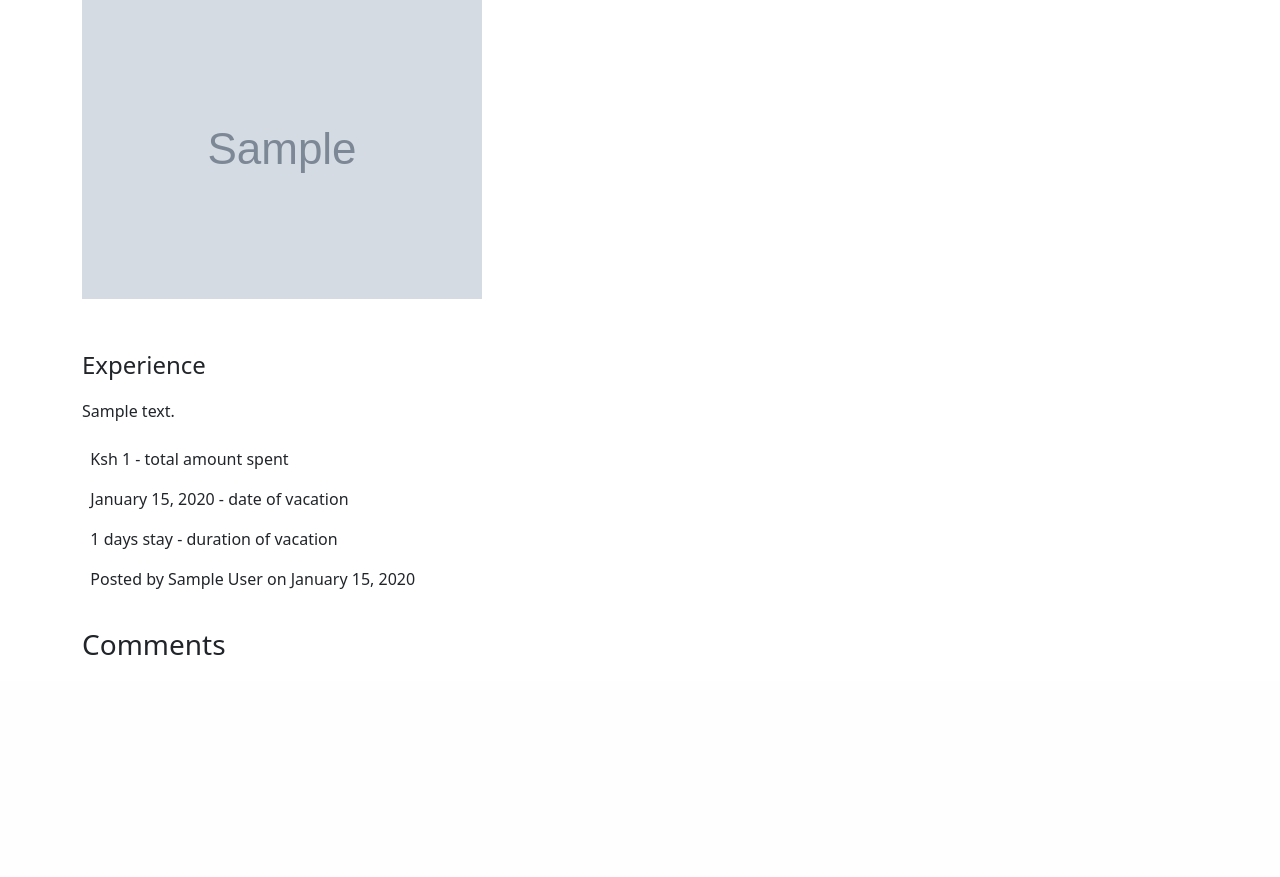
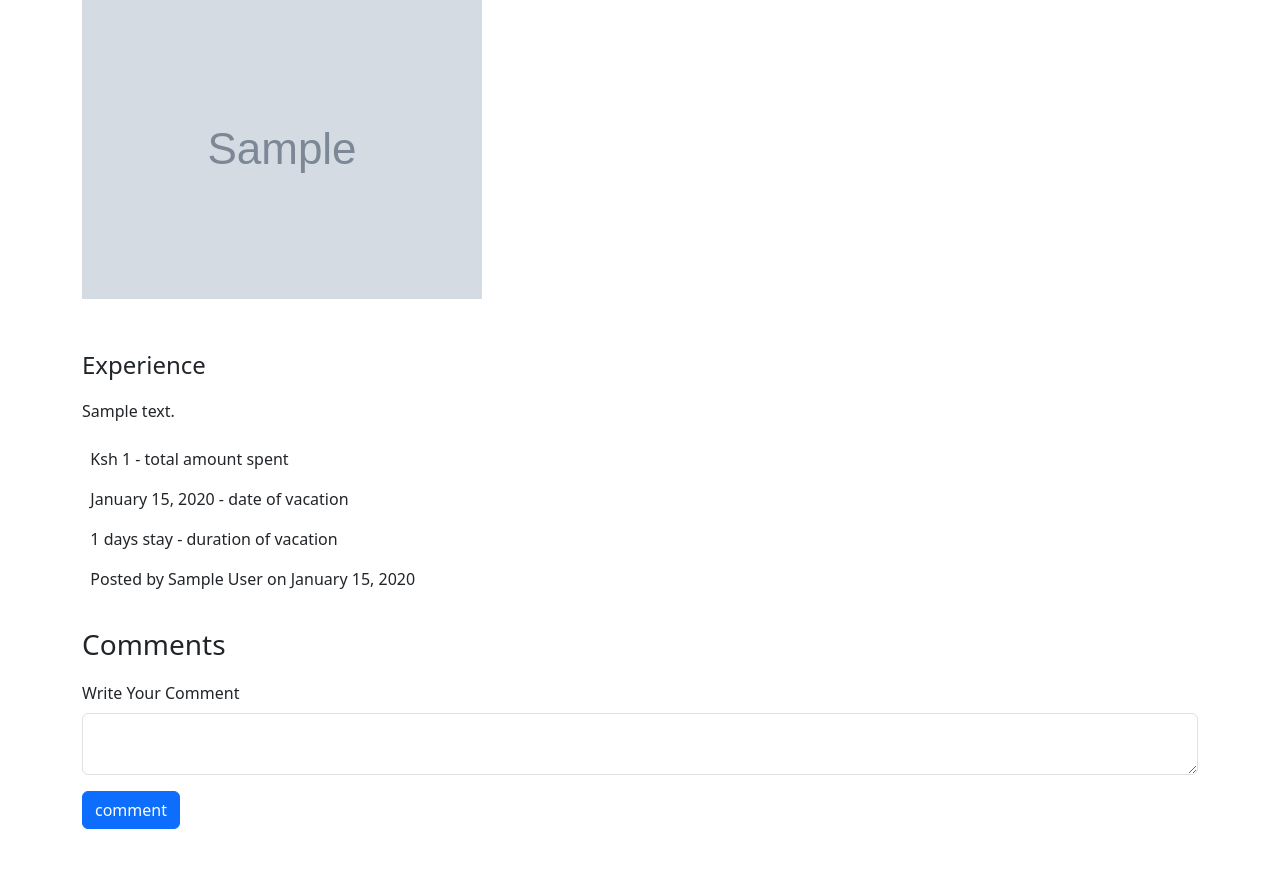
Before and after one commit to Edu58/vacation-bucket-list, a Flask app: page /vacation/1/1 in a window 1280 px wide. Shown: the part 130-1007 px from the top of the page. Before the commit the page ends 785 px from the top, so only its background shows below. Run offline with Flask 2, Linux system fonts and the light colour scheme; a user stored in the database is signed in; tables that the repository leaves empty hold one stand-in row (values such as "Sample post"); grey boxes marked "Sample" are stand-in pictures; some libraries are stand-ins or nearby versions.

Commit message:
adds comment to vacation-details

```diff
--- a/app/main/views.py
+++ b/app/main/views.py
@@ -6,8 +6,8 @@ from .forms import NewDestination
 from app.models import Vacations
 from werkzeug.utils import secure_filename
 from sqlalchemy import desc
-from flask_mail import Message, Mail
-from .forms import ContactForm
+from flask_mail import Message
+from .forms import ContactForm, CommentForm
 
 
 @main.route('/')
@@ -76,5 +76,6 @@ def vacations_list():
 @main.route('/vacation/<place>/<vacation_id>', methods=["GET", "POST"])
 @login_required
 def vacation_details(place, vacation_id):
+    form = CommentForm()
     vacation = Vacations.query.filter_by(vacation_id=vacation_id).first()
-    return render_template('vacation-details.html', vacation=vacation)
+    return render_template('vacation-details.html', vacation=vacation, comment_form=form)
--- a/app/templates/vacation-details.html
+++ b/app/templates/vacation-details.html
@@ -1,12 +1,13 @@
 {% extends 'base.html' %}
 {% from 'bootstrap5/utils.html' import render_icon %}
+{% from 'bootstrap5/form.html' import render_form %}
 
 {% block title %} Vacation {% endblock %}
 
 {% block content %}
 <p class="fs-3 fw-light text-center text-dark">{{ vacation.place }}</p>
 
-<div class="d-flex justify-content-center flex-column">
+<div class="d-flex justify-content-center flex-column mb-5">
     <div>
         <img src="{{ url_for('static', filename=vacation.destination_photo) }}" class="img-fluid"
              alt="{{ vacation.place }}">
@@ -29,7 +30,7 @@
     <div class="mt-3">
         <p class="fs-3 fw-light">Comments</p>
         <form method="post">
-
+            {{ render_form(comment_form) }}
         </form>
     </div>
 </div>
```
